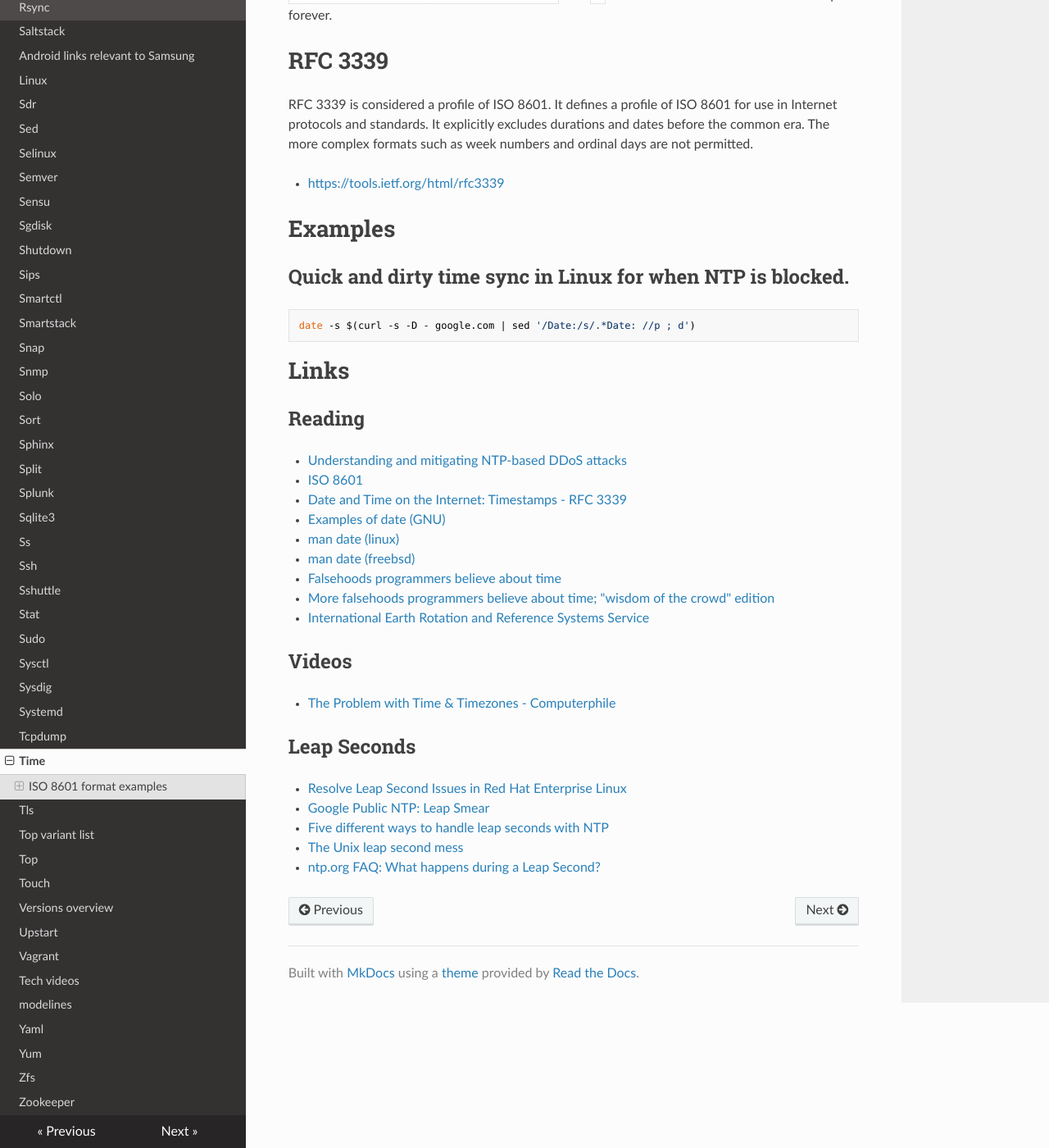
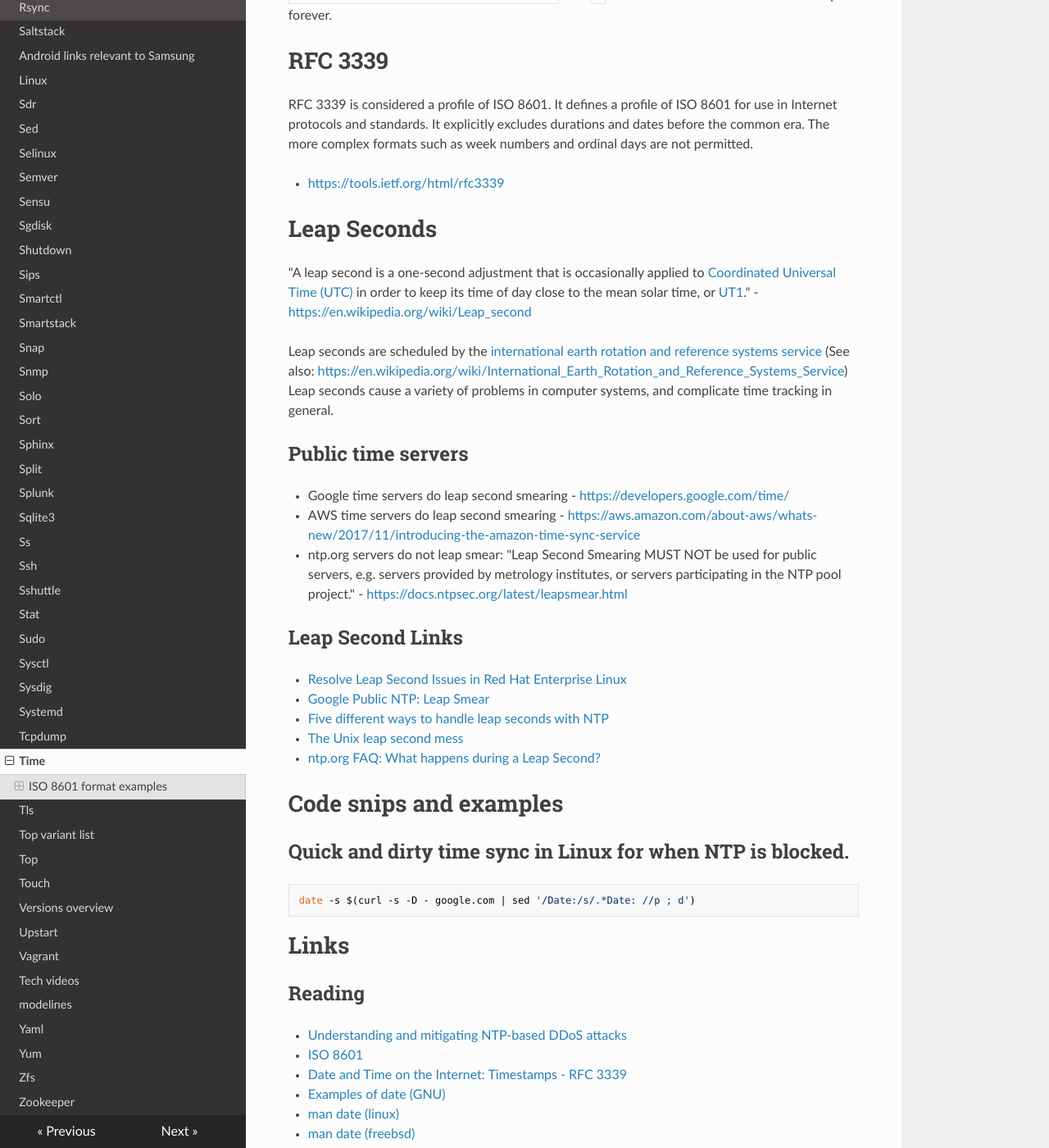
Before and after one commit to lando-cal/tech-notes, an MkDocs documentation site: the page built from docs/time.md, in a window 1280 px wide and 1400 px high, scrolled down 1743 px. Shown: the whole window at 82% size. Built offline with MkDocs 1.6.1, drawn with Linux system fonts in a browser that asks for light colours; nearby versions of some CDN libraries.

Commit message:
Add content, some links.

```diff
--- a/docs/time.md
+++ b/docs/time.md
@@ -77,7 +77,27 @@ RFC 3339 is considered a profile of ISO 8601\. It defines a profile of ISO 8601
 
 - <https://tools.ietf.org/html/rfc3339>
 
-# Examples
+# Leap Seconds
+
+"A leap second is a one-second adjustment that is occasionally applied to [Coordinated Universal Time (UTC)](https://en.wikipedia.org/wiki/Coordinated_Universal_Time) in order to keep its time of day close to the mean solar time, or [UT1](https://en.wikipedia.org/wiki/Universal_Time#Versions)." - <https://en.wikipedia.org/wiki/Leap_second>
+
+Leap seconds are scheduled by the [international earth rotation and reference systems service](https://www.iers.org) (See also: <https://en.wikipedia.org/wiki/International_Earth_Rotation_and_Reference_Systems_Service>) Leap seconds cause a variety of problems in computer systems, and complicate time tracking in general.
+
+## Public time servers
+
+- Google time servers do leap second smearing - <https://developers.google.com/time/>
+- AWS time servers do leap second smearing - <https://aws.amazon.com/about-aws/whats-new/2017/11/introducing-the-amazon-time-sync-service>
+- ntp.org servers do not leap smear: "Leap Second Smearing MUST NOT be used for public servers, e.g. servers provided by metrology institutes, or servers participating in the NTP pool project." - <https://docs.ntpsec.org/latest/leapsmear.html>
+
+## Leap Second Links
+
+- [Resolve Leap Second Issues in Red Hat Enterprise Linux](https://access.redhat.com/articles/15145)
+- [Google Public NTP: Leap Smear](https://developers.google.com/time/smear)
+- [Five different ways to handle leap seconds with NTP](https://developers.redhat.com/blog/2015/06/01/five-different-ways-handle-leap-seconds-ntp/)
+- [The Unix leap second mess](http://www.madore.org/~david/computers/unix-leap-seconds.html)
+- [ntp.org FAQ: What happens during a Leap Second?](http://www.ntp.org/ntpfaq/NTP-s-algo-real.htm#AEN2499)
+
+# Code snips and examples
 
 ## Quick and dirty time sync in Linux for when NTP is blocked.
 
```
Also changed, not shown: other parts of docs/time.md (+0 -8 lines).
